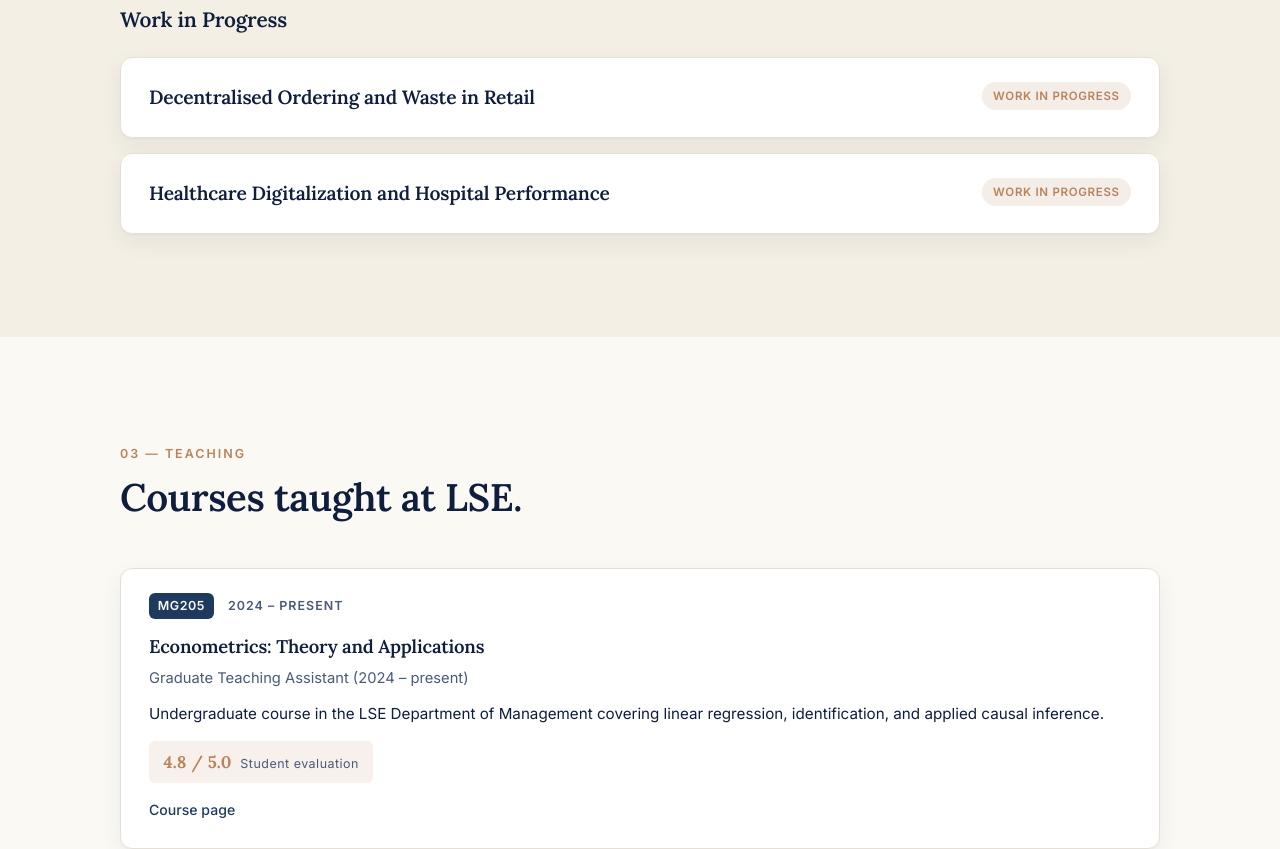
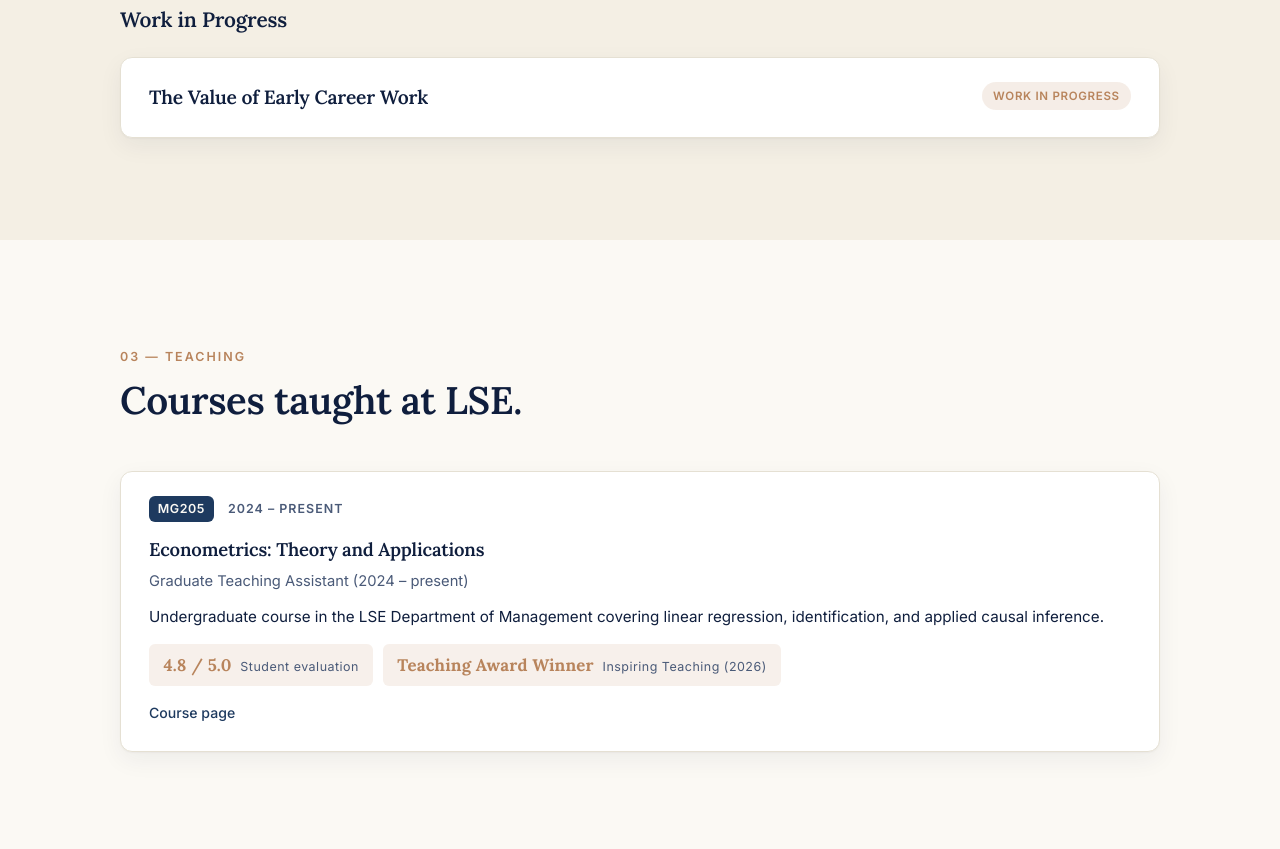
Before and after one commit to barbatoluca/lucabarbato-website, a plain HTML site: page index.html in a window 1280 px wide. Shown: the part 1564-2413 px from the top of the page. Drawn offline with Linux system fonts and the light colour scheme.

Commit message:
Update work in progress and add teaching award
Co-Authored-By: Claude Opus 5.5 (1M context) <noreply@anthropic.com>

```diff
--- a/index.html
+++ b/index.html
@@ -150,14 +150,7 @@
           <!-- PLACEHOLDER: Duplicate this .paper-card for each new project. -->
           <article class="paper-card" data-animate>
             <div class="paper-card__head">
-              <h4 class="paper-card__title">Decentralised Ordering and Waste in Retail</h4>
-              <span class="status status--wip">Work in Progress</span>
-            </div>
-          </article>
-
-          <article class="paper-card" data-animate>
-            <div class="paper-card__head">
-              <h4 class="paper-card__title">Healthcare Digitalization and Hospital Performance</h4>
+              <h4 class="paper-card__title">The Value of Early Career Work</h4>
               <span class="status status--wip">Work in Progress</span>
             </div>
           </article>
@@ -189,10 +182,16 @@
               Undergraduate course in the LSE Department of Management covering
               linear regression, identification, and applied causal inference.
             </p>
-            <p class="course-card__eval">
-              <span class="course-card__eval-score">4.8 / 5.0</span>
-              <span class="course-card__eval-label">Student evaluation</span>
-            </p>
+            <div class="course-card__badges">
+              <p class="course-card__eval">
+                <span class="course-card__eval-score">4.8 / 5.0</span>
+                <span class="course-card__eval-label">Student evaluation</span>
+              </p>
+              <p class="course-card__eval">
+                <span class="course-card__eval-score">Teaching Award Winner</span>
+                <span class="course-card__eval-label">Inspiring Teaching (2026)</span>
+              </p>
+            </div>
             <div class="course-card__links">
               <a class="link" href="https://www.lse.ac.uk/resources/calendar/courseGuides/MG/2024_MG205.htm" target="_blank" rel="noopener">Course page</a>
             </div>
--- a/styles.css
+++ b/styles.css
@@ -405,6 +405,8 @@ a:hover { color: var(--accent-warm); }
 .course-card__eval-label {
   font-size: 0.78rem; letter-spacing: 0.04em; color: var(--muted);
 }
+.course-card__badges { display: flex; flex-wrap: wrap; gap: 0.6rem; margin: 0 0 1rem; }
+.course-card__badges .course-card__eval { margin: 0; }
 .course-card__links { display: flex; gap: 1rem; }
 
 /* ==============================================================
```
